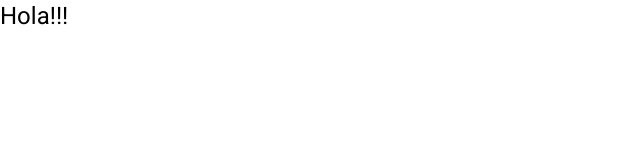
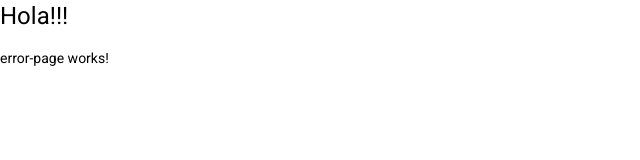
Before and after one commit to alejandropavlotsky/heroesAppAngular, an Angular app: page / in a window 1280 px wide. Shown: the top 160 px of the page, without its empty margins (0-640 px from the left). Built offline with nearby package versions, Linux system fonts and the light colour scheme.

Commit message:
ADD error page

```diff
--- a/src/app/app.component.html
+++ b/src/app/app.component.html
@@ -1 +1,3 @@
 <h1>Hola!!!</h1>
+
+<app-error-page></app-error-page>
--- a/src/app/app.module.ts
+++ b/src/app/app.module.ts
@@ -3,10 +3,12 @@ import { BrowserModule } from '@angular/platform-browser';
 
 import { AppComponent } from './app.component';
 import { BrowserAnimationsModule } from '@angular/platform-browser/animations';
+import { ErrorPageComponent } from './shared/error-page/error-page.component';
 
 @NgModule({
   declarations: [
-    AppComponent
+    AppComponent,
+    ErrorPageComponent
   ],
   imports: [
     BrowserModule,
--- /dev/null
+++ b/src/app/shared/error-page/error-page.component.html
@@ -0,0 +1 @@
+<p>error-page works!</p>
--- /dev/null
+++ b/src/app/shared/error-page/error-page.component.ts
@@ -0,0 +1,16 @@
+import { Component, OnInit } from '@angular/core';
+
+@Component({
+  selector: 'app-error-page',
+  templateUrl: './error-page.component.html',
+  styles: [
+  ]
+})
+export class ErrorPageComponent implements OnInit {
+
+  constructor() { }
+
+  ngOnInit(): void {
+  }
+
+}
```
